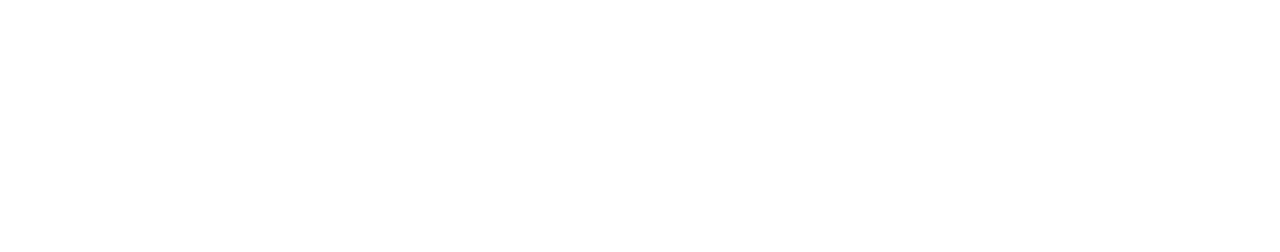
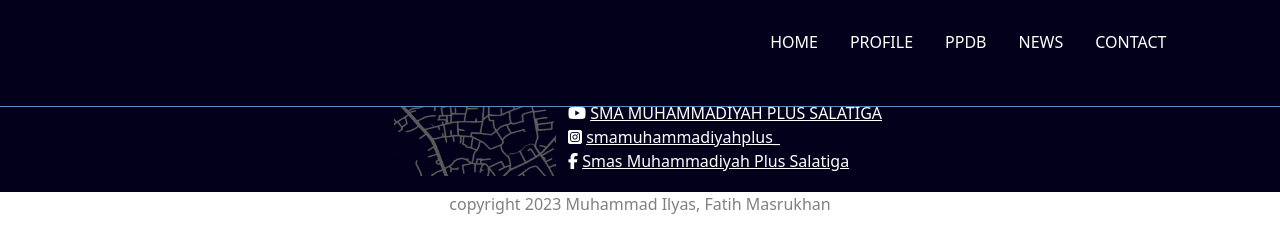
Before and after one commit to 1Ly45/UAS_Desweb, a plain HTML site: page visimisi.html in a window 1280 px wide. Drawn offline with nearby package versions, Linux system fonts and the light colour scheme.

Commit message:
animasi navbar

```diff
--- a/css/main.css
+++ b/css/main.css
@@ -1,3 +1,18 @@
+:root{
+    --bg: #03001C;
+    --primary: #5B8FB9;
+    --second: #301E67;
+    --third: #5B8FB9;
+}
+
+*{
+    margin: 0;
+    padding: 0;
+    box-sizing: border-box;
+    outline: none;
+    border: none;
+    text-decoration: none;
+}
 body{
     padding: 0;
     margin: 0;
@@ -5,7 +20,34 @@ body{
 }
 
 .navbar{
-    background: #03001C;
+    background: var(--bg);
+    display: flex;
+    justify-content: space-between;
+    align-items: center;
+    padding: 1.4rem 7%;
+    border-bottom: 1px solid var(--primary);
+    position: fixed;
+    top: 0;
+    left: 0;
+    right: 0;
+    z-index: 9999;
+}
+
+.navbar .navbar-nav a:hover {
+    color: var(--primary);
+}
+
+.navbar .navbar-nav a::after{
+    content: '';
+    display: block;
+    padding-bottom: 1rem;
+    border-bottom: 0.1rem solid var(--primary);
+    transform: scaleX(0);
+    transition: 0.2s linear;
+}
+
+.navbar .navbar-nav a:hover::after{
+    transform: scaleX(0.8);
 }
 .nav-link{
     margin-right: 1em !important;
--- a/index.html
+++ b/index.html
@@ -9,6 +9,12 @@
     <link rel="stylesheet" type="text/css" href="css/main.css">
     <link rel="stylesheet" type="text/css" href="css/Home.css">
     <link rel="stylesheet" href="https://cdnjs.cloudflare.com/ajax/libs/font-awesome/6.5.1/css/all.min.css" integrity="sha512-DTOQO9RWCH3ppGqcWaEA1BIZOC6xxalwEsw9c2QQeAIftl+Vegovlnee1c9QX4TctnWMn13TZye+giMm8e2LwA==" crossorigin="anonymous" referrerpolicy="no-referrer" />
+     <!-- font-->
+     <link rel="preconnect" href="https://fonts.googleapis.com">
+     <link rel="preconnect" href="https://fonts.gstatic.com" crossorigin>
+     <link href="https://fonts.googleapis.com/css2?family=Poppins:ital,wght@0,100;0,300;0,400;0,700;1,700&display=swap" rel="stylesheet">
+     <!--feather icon -->
+     <script src="https://unpkg.com/feather-icons"></script>
 </head>
 <body>
     <nav class="navbar sticky-top navbar-expand-md">
@@ -115,6 +121,10 @@
 
         </section>
     </main>
+<!--feather icon-->
+<script>
+    feather.replace();
+</script>
     <footer>
         <div class="row">
             <div class="d-flex justify-content-center">
--- a/visimisi.html
+++ b/visimisi.html
@@ -0,0 +1,100 @@
+<!DOCTYPE html>
+<html lang="en">
+<head>
+    <meta charset="UTF-8">
+    <meta name="viewport" content="width=device-width, initial-scale=1.0">
+    <link rel="icon" type="image/x-icon" href="asset/Logo.png">
+    <title>HOME-SMA Muhammadiyah Plus Salatiga</title>
+    <link href="https://cdn.jsdelivr.net/npm/bootstrap@5.3.2/dist/css/bootstrap.min.css" rel="stylesheet" integrity="sha384-T3c6CoIi6uLrA9TneNEoa7RxnatzjcDSCmG1MXxSR1GAsXEV/Dwwykc2MPK8M2HN" crossorigin="anonymous">
+    <link rel="stylesheet" type="text/css" href="css/main.css">
+    <link rel="stylesheet" type="text/css" href="css/visimisi.css">
+    <link rel="stylesheet" href="https://cdnjs.cloudflare.com/ajax/libs/font-awesome/6.5.1/css/all.min.css" integrity="sha512-DTOQO9RWCH3ppGqcWaEA1BIZOC6xxalwEsw9c2QQeAIftl+Vegovlnee1c9QX4TctnWMn13TZye+giMm8e2LwA==" crossorigin="anonymous" referrerpolicy="no-referrer" />
+    <!-- font-->
+    <link rel="preconnect" href="https://fonts.googleapis.com">
+    <link rel="preconnect" href="https://fonts.gstatic.com" crossorigin>
+    <link href="https://fonts.googleapis.com/css2?family=Poppins:ital,wght@0,100;0,300;0,400;0,700;1,700&display=swap" rel="stylesheet">
+    <!--feather icon -->
+    <script src="https://unpkg.com/feather-icons"></script>
+</head>
+<body>
+    <nav class="navbar sticky-top navbar-expand-md">
+        <button class="navbar-toggler navbar-dark" type="button" data-bs-toggle="collapse" data-bs-target="#navbarSupportedContent"
+        aria-controls="navbarSupportedContent" aria-expanded="false" aria-label="Toggle navigation">
+            <span class="navbar-toggler-icon"></span>
+        </button>
+        <div class="collapse navbar-collapse" id="navbarSupportedContent">
+            <ul class="navbar-nav">
+                <li class="nav-item">
+                    <a class="nav-link" href="index.html">HOME</a>
+                </li>
+                <li class="nav-item dropdown">
+                    <a class="nav-link dropdown-toggle" href="#" role="button" data-bs-toggle="dropdown" aria-expanded="false">PROFILE</a>
+                    <ul class="dropdown-menu">
+                        <li>
+                            <a class="dropdown-item" href="visimisi.html">Visi Misi</a>
+                        </li>
+                        <li>
+                            <a class="dropdown-item" href="ourteam.html">Our Team</a>
+                        </li>
+                        <li>
+                            <a class="dropdown-item" href="fasilitas.html">Facility</a>
+                        </li>
+                        <li>
+                            <a class="dropdown-item" href="achievement.html">Student Achievement</a>
+                        </li>
+                        <li>
+                            <a class="dropdown-item" href="extracuricular.html">Extracurricular</a>
+                        </li>
+                    </ul>
+                </li>
+                <li class="nav-item">
+                    <a class="nav-link" href="#">PPDB</a>
+                </li>
+                <li class="nav-item">
+                    <a class="nav-link" href="news.html">NEWS</a>
+                </li>
+                <li class="nav-item">
+                    <a class="nav-link" href="kontak.html">CONTACT</a>
+                </li>
+            </ul>
+        </div>
+    </nav>
+<!--feather icon-->
+<script>
+    feather.replace();
+</script>
+</body>
+
+<footer>
+    <div class="row">
+        <div class="d-flex justify-content-center">
+            <img src="asset/map.png" height="150" width="170" class="px-1 my-3">
+            <div id="contact" class="px-2 my-3">
+                <h6>Contact School</h6>
+                <div>
+                    <i class="fas fa-map-location-dot"></i>
+                    <a href="#" class="contacts">Jalan KH. Ahmad Dahlan no.1 Salatiga</a>
+                </div>
+                <div>
+                    <i class="fas fa-phone"></i>
+                    <a href="#" class="contacts">+62 858-4275-9666</a>
+                </div>
+                <div>
+                    <i class="fa-brands fa-youtube"></i>
+                    <a href="" class="contacts">SMA MUHAMMADIYAH PLUS SALATIGA</a>
+                </div>
+                <div>
+                    <i class="fa-brands fa-instagram-square"></i>
+                    <a href="#" class="contacts">smamuhammadiyahplus_</a>
+                </div>
+                <div>
+                    <i class="fa-brands fa-facebook-f"></i>
+                    <a href="#" class="contacts">Smas Muhammadiyah Plus Salatiga </a>
+                </div>
+        </div>
+    </div>
+    <p class="text-center" id="copyright">copyright 2023 Muhammad Ilyas, Fatih Masrukhan </p>
+</footer>
+<script src="https://cdn.jsdelivr.net/npm/bootstrap@5.3.2/dist/js/bootstrap.bundle.min.js" integrity="sha384-C6RzsynM9kWDrMNeT87bh95OGNyZPhcTNXj1NW7RuBCsyN/o0jlpcV8Qyq46cDfL" crossorigin="anonymous"></script>
+</body>
+</html>
```
Also changed, not shown: css/visimisi.css (added).
